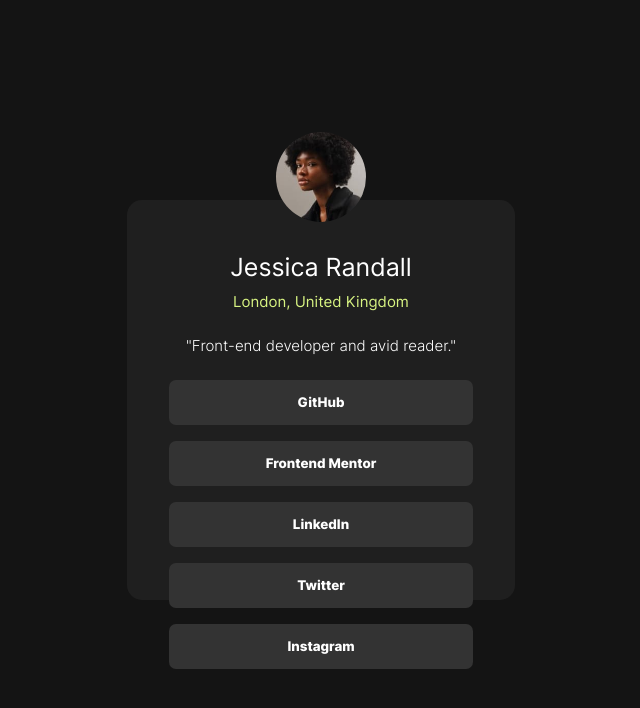
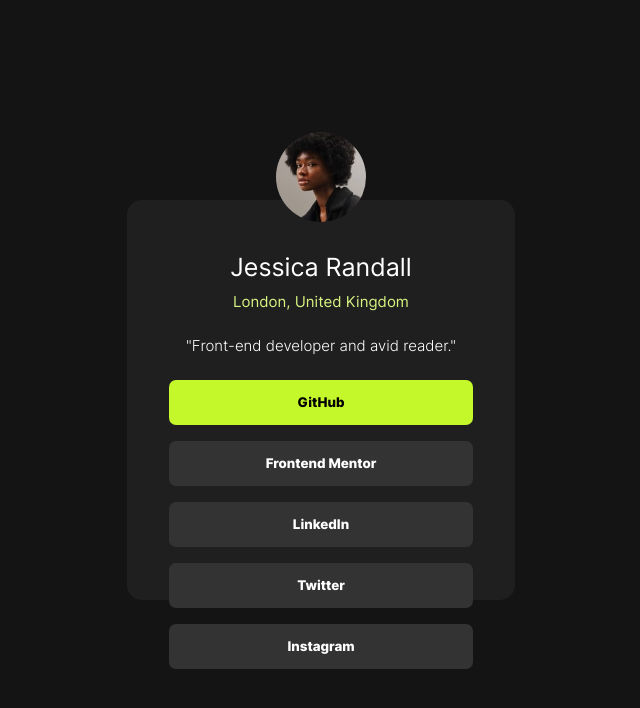
Before and after one commit to KakDealz/Social-links-profile, a plain HTML site: page index.html in a window 1280 px wide. In both pictures the pointer is over the button "GitHub". Shown: the whole page, without its empty margins (319-959 px from the left). Drawn offline with Linux system fonts and the light colour scheme.

Commit message:
feat: add hover color change

```diff
--- a/css/style.css
+++ b/css/style.css
@@ -79,3 +79,8 @@
     font-family: 'Inter', sans-serif;
     font-weight: 800;
 }
+
+button:hover {
+    background-color: rgb(196, 248, 42);
+    color: rgb(0, 0, 0);
+}
```
